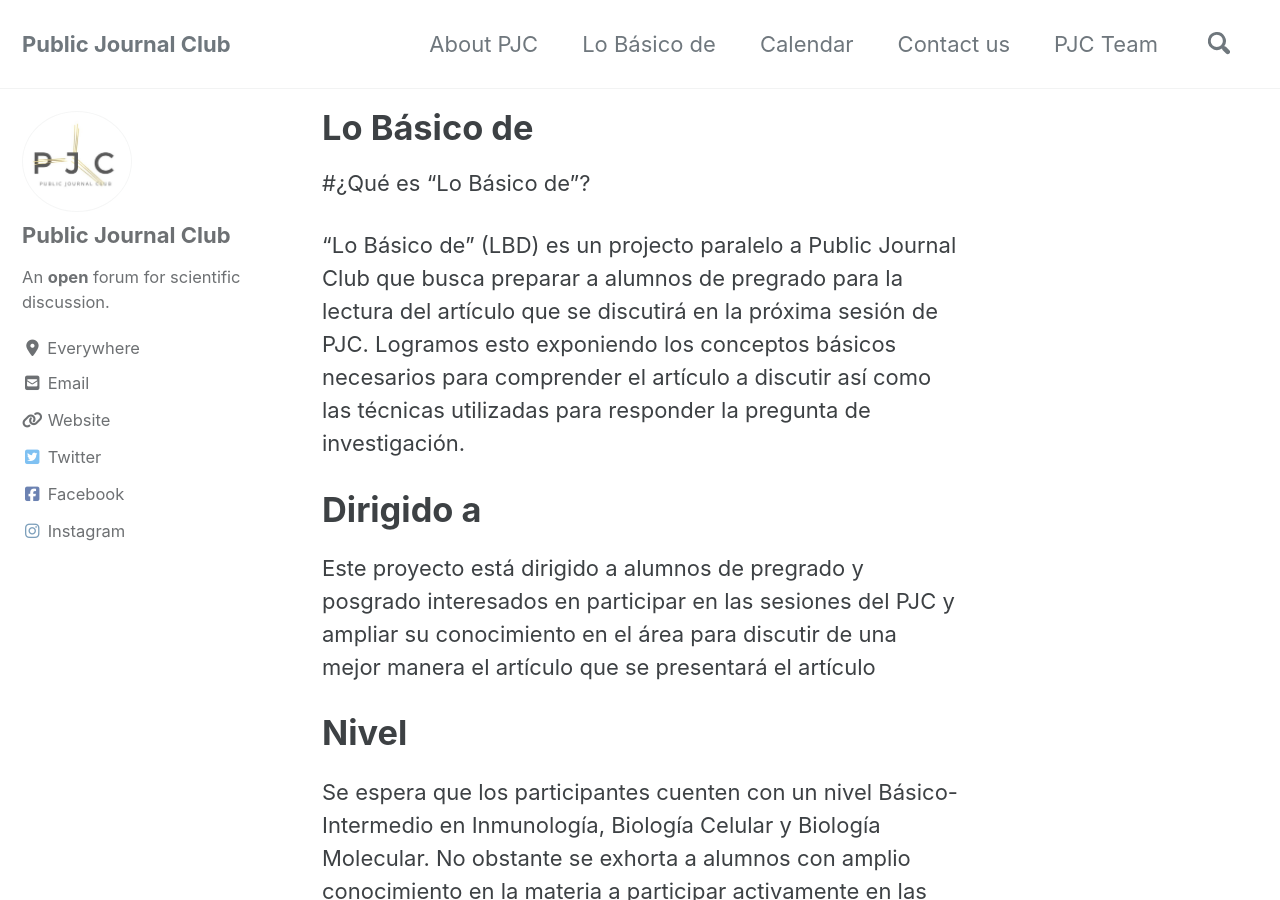
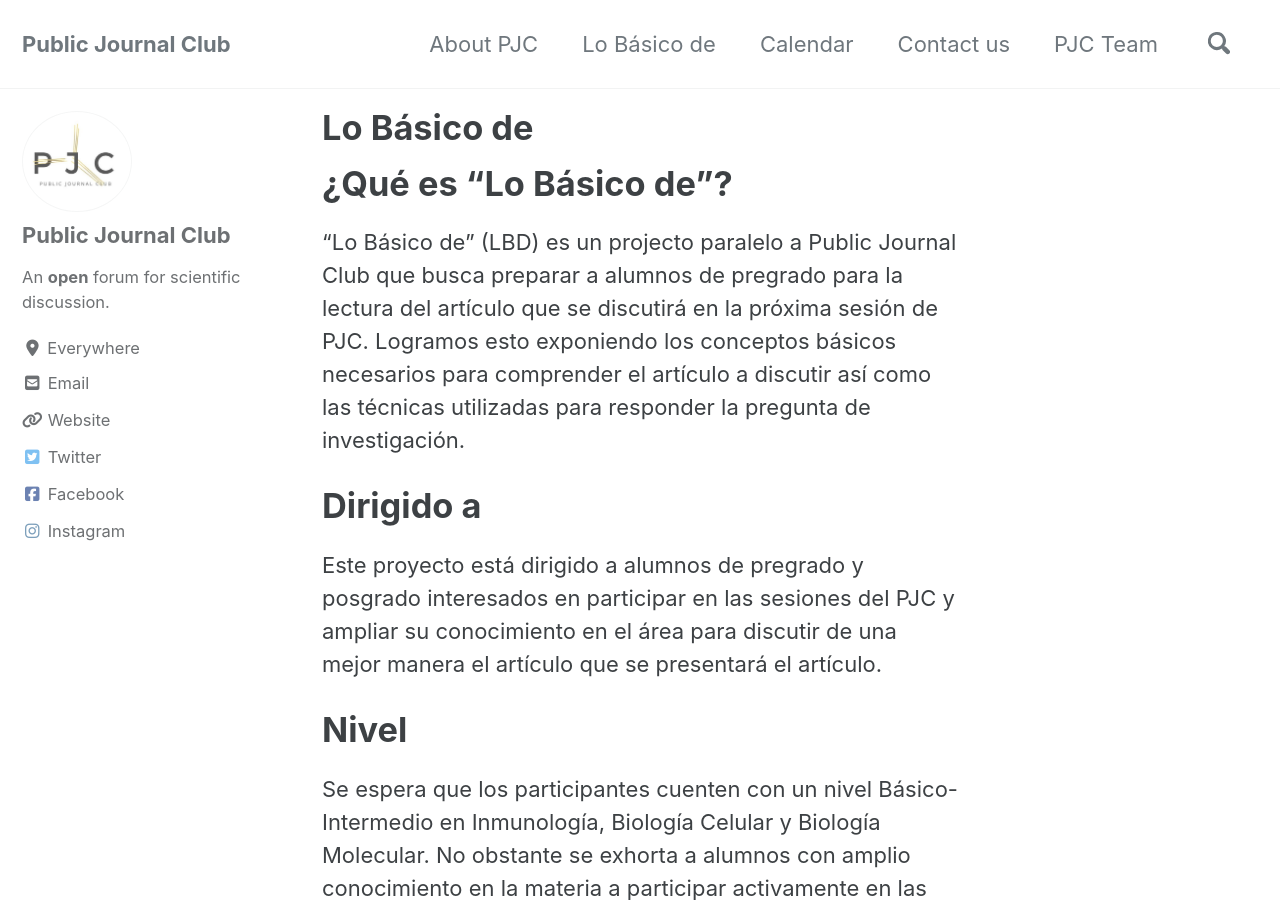
Before and after one commit to publicjournalclub/publicjournalclub.github.io, a Jekyll site: the page built from _pages/lobasicode.md, in a window 1280 px wide and 900 px high. Built offline with Jekyll 4.4.1, drawn with Linux system fonts in a browser that asks for light colours; cached includes are drawn as plain includes; nearby versions of some CDN libraries.

```diff
--- a/_pages/lobasicode.md
+++ b/_pages/lobasicode.md
@@ -4,12 +4,12 @@ permalink: /lobasicode/
 title: "Lo Básico de"
 author_profile: true
 ---
-#¿Qué es "Lo Básico de"?
+# ¿Qué es "Lo Básico de"?
 
 "Lo Básico de" (LBD) es un projecto paralelo a Public Journal Club que busca preparar a alumnos de pregrado para la lectura del artículo que se discutirá en la próxima sesión de PJC. Logramos esto exponiendo los conceptos básicos necesarios para comprender el artículo a discutir así como las técnicas utilizadas para responder la pregunta de investigación.
 
 # Dirigido a
-Este proyecto está dirigido a alumnos de pregrado y posgrado interesados en participar en las sesiones del PJC y ampliar su conocimiento en el área para discutir de una mejor manera el artículo que se presentará el artículo
+Este proyecto está dirigido a alumnos de pregrado y posgrado interesados en participar en las sesiones del PJC y ampliar su conocimiento en el área para discutir de una mejor manera el artículo que se presentará el artículo.
 # Nivel
 Se espera que los participantes cuenten con un nivel Básico-Intermedio en Inmunología, Biología Celular y Biología Molecular. No obstante se exhorta a alumnos con amplio conocimiento en la materia a participar activamente en las sesiones haciendo comentarios pertinentes y resolviendo dudas que surgan durante la discusión si conocen la respuesta.
 # Idioma
```
